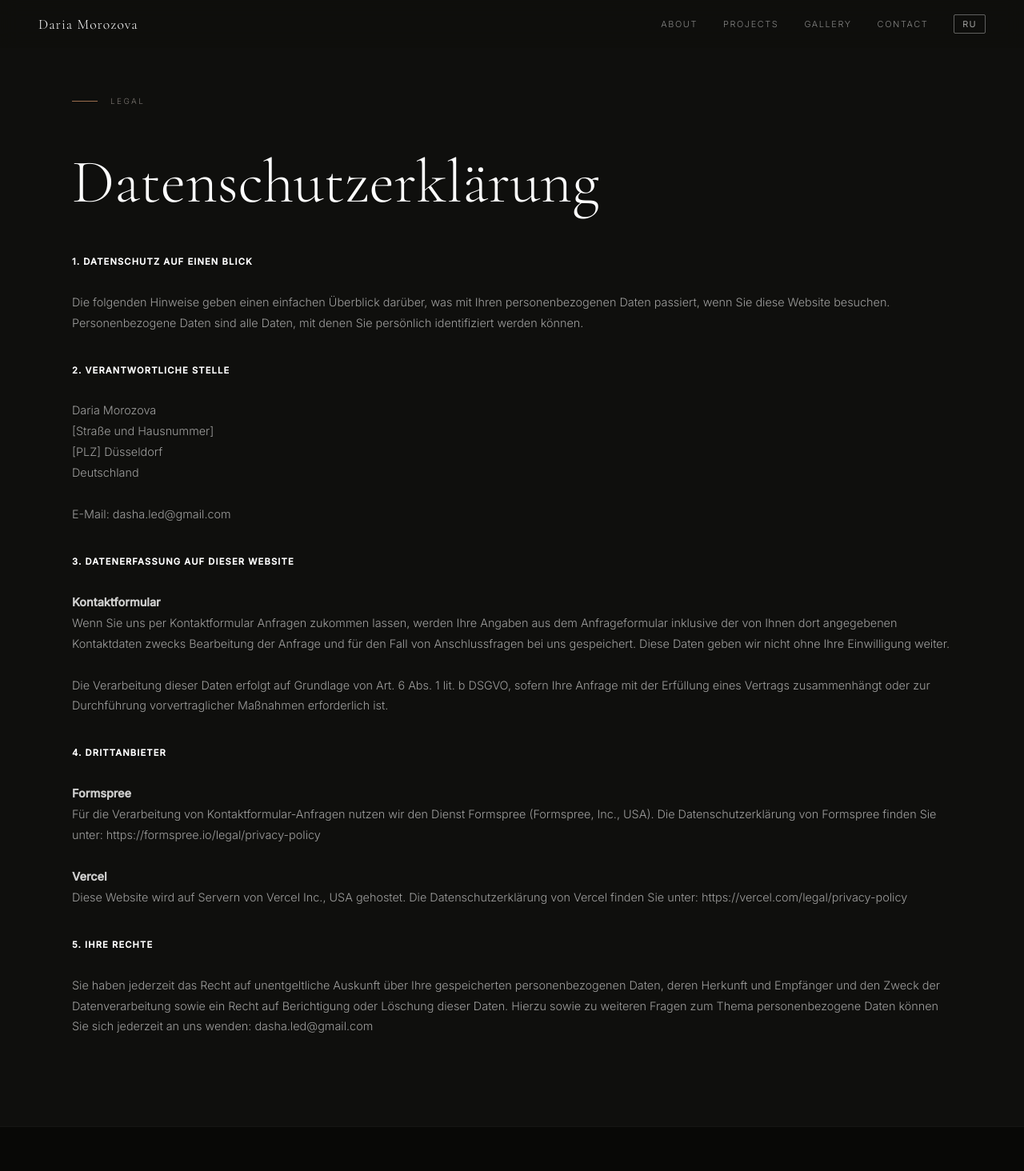
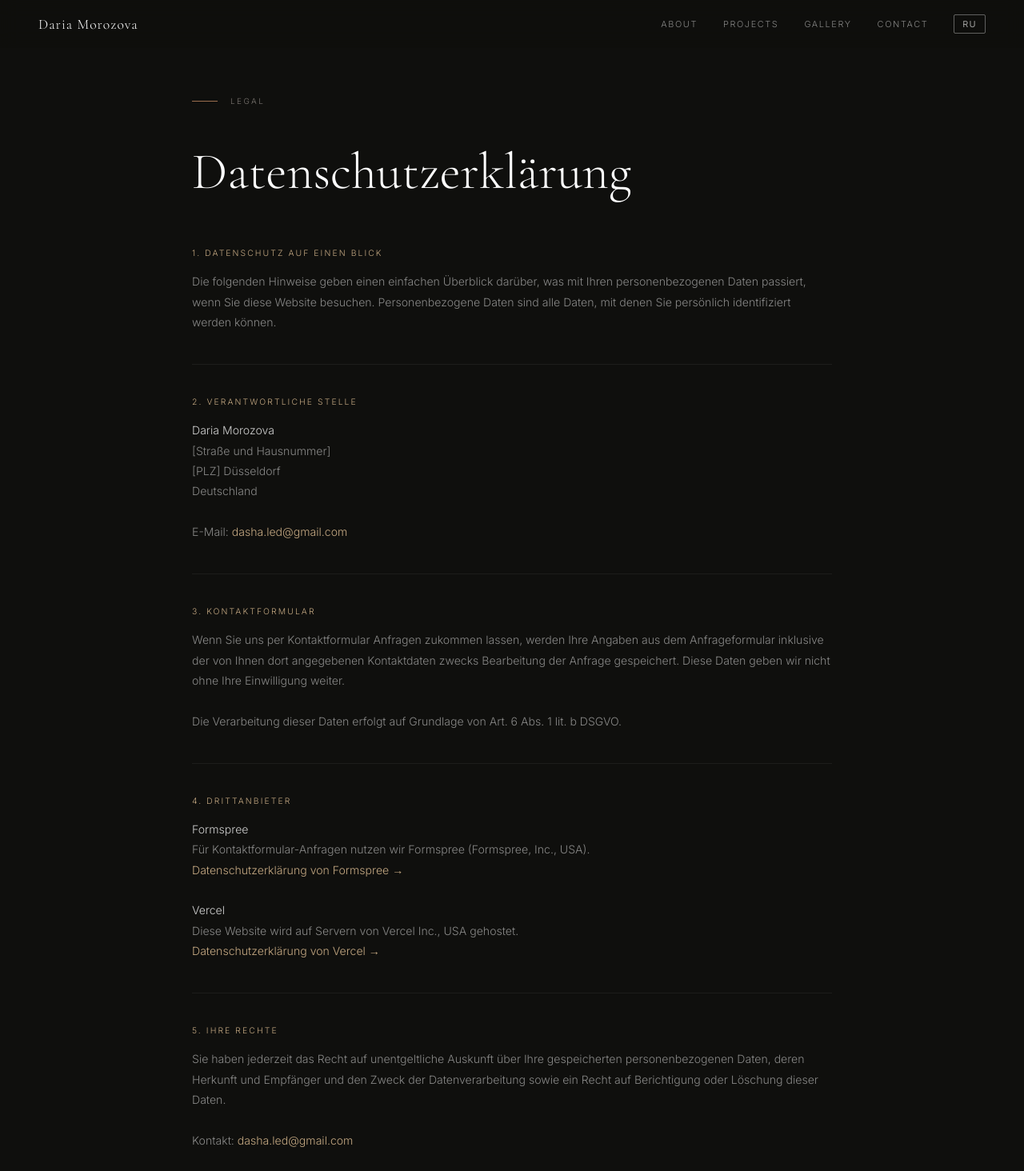
Before and after one commit to barkasa/dasha-visitka, a React (Vite) app: page /datenschutz in a window 1280 px wide. Shown: the top 1464 px of the page at 80% size. Built offline with nearby package versions, Linux system fonts and the light colour scheme.

Commit message:
Add umbrella painting category, legal pages styles, footer fixes

```diff
--- a/src/pages/DatenschutzPage.jsx
+++ b/src/pages/DatenschutzPage.jsx
@@ -1,7 +1,7 @@
 import PageTitle from "../components/PageTitle";
-import styles from "./AboutPage.module.css";
+import styles from "./LegalPage.module.css";
 
-export default function DatenschutzPage({ lang }) {
+export default function DatenschutzPage() {
   return (
     <div className={styles.page}>
       <PageTitle title="Datenschutz" />
@@ -11,50 +11,22 @@ export default function DatenschutzPage({ lang }) {
           Legal
         </p>
 
-        <h1 className={styles.name} style={{ marginBottom: "48px" }}>
-          Datenschutzerklärung
-        </h1>
+        <h1 className={styles.title}>Datenschutzerklärung</h1>
 
-        <div
-          style={{
-            color: "rgba(255,255,255,0.6)",
-            lineHeight: 1.8,
-            fontSize: "0.9rem",
-          }}
-        >
-          <p style={{ marginBottom: "32px" }}>
-            <strong
-              style={{
-                color: "var(--white)",
-                letterSpacing: "0.1em",
-                fontSize: "0.7rem",
-                textTransform: "uppercase",
-              }}
-            >
-              1. Datenschutz auf einen Blick
-            </strong>
-            <br />
-            <br />
+        <div className={styles.section}>
+          <p className={styles.sectionTitle}>1. Datenschutz auf einen Blick</p>
+          <p className={styles.text}>
             Die folgenden Hinweise geben einen einfachen Überblick darüber, was
             mit Ihren personenbezogenen Daten passiert, wenn Sie diese Website
             besuchen. Personenbezogene Daten sind alle Daten, mit denen Sie
             persönlich identifiziert werden können.
           </p>
+        </div>
 
-          <p style={{ marginBottom: "32px" }}>
-            <strong
-              style={{
-                color: "var(--white)",
-                letterSpacing: "0.1em",
-                fontSize: "0.7rem",
-                textTransform: "uppercase",
-              }}
-            >
-              2. Verantwortliche Stelle
-            </strong>
-            <br />
-            <br />
-            Daria Morozova
+        <div className={styles.section}>
+          <p className={styles.sectionTitle}>2. Verantwortliche Stelle</p>
+          <p className={styles.text}>
+            <span className={styles.highlight}>Daria Morozova</span>
             <br />
             [Straße und Hausnummer]
             <br />
@@ -63,88 +35,66 @@ export default function DatenschutzPage({ lang }) {
             Deutschland
             <br />
             <br />
-            E-Mail: dasha.led@gmail.com
+            E-Mail: <a href="mailto:dasha.led@gmail.com">dasha.led@gmail.com</a>
           </p>
+        </div>
 
-          <p style={{ marginBottom: "32px" }}>
-            <strong
-              style={{
-                color: "var(--white)",
-                letterSpacing: "0.1em",
-                fontSize: "0.7rem",
-                textTransform: "uppercase",
-              }}
-            >
-              3. Datenerfassung auf dieser Website
-            </strong>
-            <br />
-            <br />
-            <strong style={{ color: "rgba(255,255,255,0.8)" }}>
-              Kontaktformular
-            </strong>
-            <br />
+        <div className={styles.section}>
+          <p className={styles.sectionTitle}>3. Kontaktformular</p>
+          <p className={styles.text}>
             Wenn Sie uns per Kontaktformular Anfragen zukommen lassen, werden
             Ihre Angaben aus dem Anfrageformular inklusive der von Ihnen dort
-            angegebenen Kontaktdaten zwecks Bearbeitung der Anfrage und für den
-            Fall von Anschlussfragen bei uns gespeichert. Diese Daten geben wir
-            nicht ohne Ihre Einwilligung weiter.
+            angegebenen Kontaktdaten zwecks Bearbeitung der Anfrage gespeichert.
+            Diese Daten geben wir nicht ohne Ihre Einwilligung weiter.
             <br />
             <br />
             Die Verarbeitung dieser Daten erfolgt auf Grundlage von Art. 6 Abs.
-            1 lit. b DSGVO, sofern Ihre Anfrage mit der Erfüllung eines Vertrags
-            zusammenhängt oder zur Durchführung vorvertraglicher Maßnahmen
-            erforderlich ist.
+            1 lit. b DSGVO.
           </p>
+        </div>
 
-          <p style={{ marginBottom: "32px" }}>
-            <strong
-              style={{
-                color: "var(--white)",
-                letterSpacing: "0.1em",
-                fontSize: "0.7rem",
-                textTransform: "uppercase",
-              }}
+        <div className={styles.section}>
+          <p className={styles.sectionTitle}>4. Drittanbieter</p>
+          <p className={styles.text}>
+            <span className={styles.highlight}>Formspree</span>
+            <br />
+            Für Kontaktformular-Anfragen nutzen wir Formspree (Formspree, Inc.,
+            USA).
+            <br />
+            <a
+              href="https://formspree.io/legal/privacy-policy"
+              target="_blank"
+              rel="noopener noreferrer"
             >
-              4. Drittanbieter
-            </strong>
+              Datenschutzerklärung von Formspree →
+            </a>
             <br />
             <br />
-            <strong style={{ color: "rgba(255,255,255,0.8)" }}>
-              Formspree
-            </strong>
+            <span className={styles.highlight}>Vercel</span>
             <br />
-            Für die Verarbeitung von Kontaktformular-Anfragen nutzen wir den
-            Dienst Formspree (Formspree, Inc., USA). Die Datenschutzerklärung
-            von Formspree finden Sie unter:
-            https://formspree.io/legal/privacy-policy
+            Diese Website wird auf Servern von Vercel Inc., USA gehostet.
             <br />
-            <br />
-            <strong style={{ color: "rgba(255,255,255,0.8)" }}>Vercel</strong>
-            <br />
-            Diese Website wird auf Servern von Vercel Inc., USA gehostet. Die
-            Datenschutzerklärung von Vercel finden Sie unter:
-            https://vercel.com/legal/privacy-policy
+            <a
+              href="https://vercel.com/legal/privacy-policy"
+              target="_blank"
+              rel="noopener noreferrer"
+            >
+              Datenschutzerklärung von Vercel →
+            </a>
           </p>
+        </div>
 
-          <p style={{ marginBottom: "32px" }}>
-            <strong
-              style={{
-                color: "var(--white)",
-                letterSpacing: "0.1em",
-                fontSize: "0.7rem",
-                textTransform: "uppercase",
-              }}
-            >
-              5. Ihre Rechte
-            </strong>
-            <br />
-            <br />
+        <div className={styles.section}>
+          <p className={styles.sectionTitle}>5. Ihre Rechte</p>
+          <p className={styles.text}>
             Sie haben jederzeit das Recht auf unentgeltliche Auskunft über Ihre
             gespeicherten personenbezogenen Daten, deren Herkunft und Empfänger
             und den Zweck der Datenverarbeitung sowie ein Recht auf Berichtigung
-            oder Löschung dieser Daten. Hierzu sowie zu weiteren Fragen zum
-            Thema personenbezogene Daten können Sie sich jederzeit an uns
-            wenden: dasha.led@gmail.com
+            oder Löschung dieser Daten.
+            <br />
+            <br />
+            Kontakt:{" "}
+            <a href="mailto:dasha.led@gmail.com">dasha.led@gmail.com</a>
           </p>
         </div>
       </div>
--- a/src/pages/ImpressumPage.jsx
+++ b/src/pages/ImpressumPage.jsx
@@ -1,7 +1,7 @@
 import PageTitle from "../components/PageTitle";
-import styles from "./AboutPage.module.css";
+import styles from "./LegalPage.module.css";
 
-export default function ImpressumPage({ lang }) {
+export default function ImpressumPage() {
   return (
     <div className={styles.page}>
       <PageTitle title="Impressum" />
@@ -11,31 +11,12 @@ export default function ImpressumPage({ lang }) {
           Legal
         </p>
 
-        <h1 className={styles.name} style={{ marginBottom: "48px" }}>
-          Impressum
-        </h1>
+        <h1 className={styles.title}>Impressum</h1>
 
-        <div
-          style={{
-            color: "rgba(255,255,255,0.6)",
-            lineHeight: 1.8,
-            fontSize: "0.9rem",
-          }}
-        >
-          <p style={{ marginBottom: "32px" }}>
-            <strong
-              style={{
-                color: "var(--white)",
-                letterSpacing: "0.1em",
-                fontSize: "0.7rem",
-                textTransform: "uppercase",
-              }}
-            >
-              Angaben gemäß § 5 TMG
-            </strong>
-            <br />
-            <br />
-            Daria Morozova
+        <div className={styles.section}>
+          <p className={styles.sectionTitle}>Angaben gemäß § 5 TMG</p>
+          <p className={styles.text}>
+            <span className={styles.highlight}>Daria Morozova</span>
             <br />
             [Straße und Hausnummer]
             <br />
@@ -43,95 +24,50 @@ export default function ImpressumPage({ lang }) {
             <br />
             Deutschland
           </p>
+        </div>
 
-          <p style={{ marginBottom: "32px" }}>
-            <strong
-              style={{
-                color: "var(--white)",
-                letterSpacing: "0.1em",
-                fontSize: "0.7rem",
-                textTransform: "uppercase",
-              }}
-            >
-              Kontakt
-            </strong>
-            <br />
-            <br />
+        <div className={styles.section}>
+          <p className={styles.sectionTitle}>Kontakt</p>
+          <p className={styles.text}>
             Telefon: +49 178 1047636
             <br />
-            E-Mail: dasha.led@gmail.com
+            E-Mail: <a href="mailto:dasha.led@gmail.com">dasha.led@gmail.com</a>
           </p>
+        </div>
 
-          <p style={{ marginBottom: "32px" }}>
-            <strong
-              style={{
-                color: "var(--white)",
-                letterSpacing: "0.1em",
-                fontSize: "0.7rem",
-                textTransform: "uppercase",
-              }}
-            >
-              Steuernummer
-            </strong>
-            <br />
-            <br />
-            [Steuernummer eintragen]
+        <div className={styles.section}>
+          <p className={styles.sectionTitle}>Steuernummer</p>
+          <p className={styles.text}>[Steuernummer eintragen]</p>
+        </div>
+
+        <div className={styles.section}>
+          <p className={styles.sectionTitle}>
+            Verantwortlich für den Inhalt nach § 55 Abs. 2 RStV
           </p>
-
-          <p style={{ marginBottom: "32px" }}>
-            <strong
-              style={{
-                color: "var(--white)",
-                letterSpacing: "0.1em",
-                fontSize: "0.7rem",
-                textTransform: "uppercase",
-              }}
-            >
-              Verantwortlich für den Inhalt nach § 55 Abs. 2 RStV
-            </strong>
-            <br />
-            <br />
-            Daria Morozova
+          <p className={styles.text}>
+            <span className={styles.highlight}>Daria Morozova</span>
             <br />
             [Adresse]
           </p>
+        </div>
 
-          <p style={{ marginBottom: "32px" }}>
-            <strong
-              style={{
-                color: "var(--white)",
-                letterSpacing: "0.1em",
-                fontSize: "0.7rem",
-                textTransform: "uppercase",
-              }}
-            >
-              Haftungsausschluss
-            </strong>
-            <br />
-            <br />
+        <div className={styles.section}>
+          <p className={styles.sectionTitle}>Haftungsausschluss</p>
+          <p className={styles.text}>
             Die Inhalte unserer Seiten wurden mit größter Sorgfalt erstellt. Für
             die Richtigkeit, Vollständigkeit und Aktualität der Inhalte können
             wir jedoch keine Gewähr übernehmen.
           </p>
+        </div>
 
-          <p>
-            <strong
-              style={{
-                color: "var(--white)",
-                letterSpacing: "0.1em",
-                fontSize: "0.7rem",
-                textTransform: "uppercase",
-              }}
-            >
-              Urheberrecht
-            </strong>
-            <br />
-            <br />
+        <div className={styles.section}>
+          <p className={styles.sectionTitle}>Urheberrecht</p>
+          <p className={styles.text}>
             Die durch die Seitenbetreiber erstellten Inhalte und Werke auf
             diesen Seiten unterliegen dem deutschen Urheberrecht. Die
             Vervielfältigung, Bearbeitung, Verbreitung und jede Art der
             Verwertung außerhalb der Grenzen des Urheberrechtes bedürfen der
-            schriftlichen Zustimmung des jeweiligen Autors bzw. Erstellers.
+            schriftlichen Zustimmung von Daria Morozova.
           </p>
         </div>
       </div>
--- /dev/null
+++ b/src/pages/LegalPage.module.css
@@ -0,0 +1,78 @@
+.page {
+  background: var(--ink);
+  min-height: 100vh;
+  padding: 120px 48px 80px;
+}
+
+.inner {
+  max-width: 800px;
+  margin: 0 auto;
+}
+
+.tag {
+  font-size: 0.62rem;
+  letter-spacing: 0.25em;
+  text-transform: uppercase;
+  color: var(--stone);
+  margin-bottom: 48px;
+  display: flex;
+  align-items: center;
+  gap: 16px;
+}
+
+.tagLine {
+  width: 32px;
+  height: 1px;
+  background: var(--accent);
+  display: inline-block;
+}
+
+.title {
+  font-family: var(--F);
+  font-size: clamp(2.5rem, 5vw, 4rem);
+  font-weight: 300;
+  color: var(--white);
+  margin-bottom: 60px;
+  line-height: 1.1;
+  word-break: break-word;
+}
+
+.section {
+  margin-bottom: 40px;
+  padding-bottom: 40px;
+  border-bottom: 1px solid rgba(255, 255, 255, 0.06);
+}
+
+.sectionTitle {
+  font-size: 0.65rem;
+  letter-spacing: 0.2em;
+  text-transform: uppercase;
+  color: var(--warm);
+  margin-bottom: 16px;
+}
+
+.text {
+  font-size: 0.88rem;
+  line-height: 1.8;
+  color: rgba(255, 255, 255, 0.5);
+}
+
+.text a {
+  color: var(--warm);
+  text-decoration: none;
+}
+
+.text a:hover {
+  text-decoration: underline;
+}
+
+.highlight {
+  color: rgba(255, 255, 255, 0.8);
+}
+
+/* ── MOBILE ── */
+@media (max-width: 768px) {
+  .page {
+    padding: 100px 20px 60px;
+  }
+}
```
Also changed, not shown: src/components/Footer.jsx (+7 -16 lines), src/components/Footer.module.css (+6 -2 lines), src/data/works.js (+20 -1 lines).
